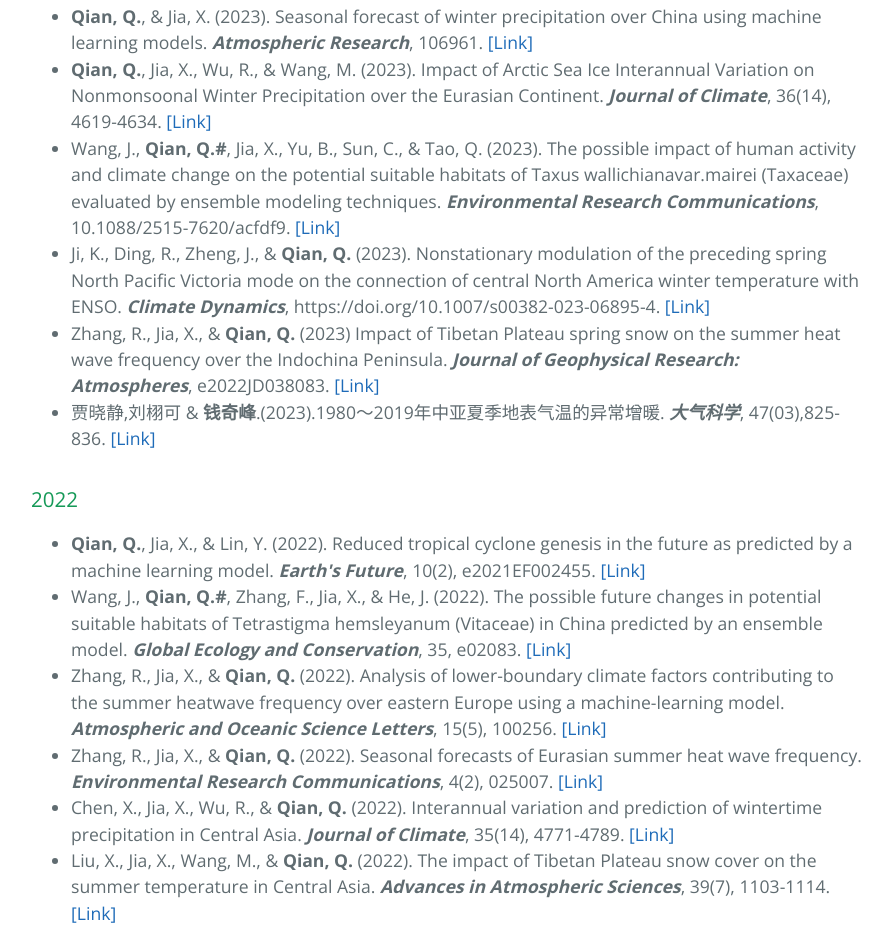
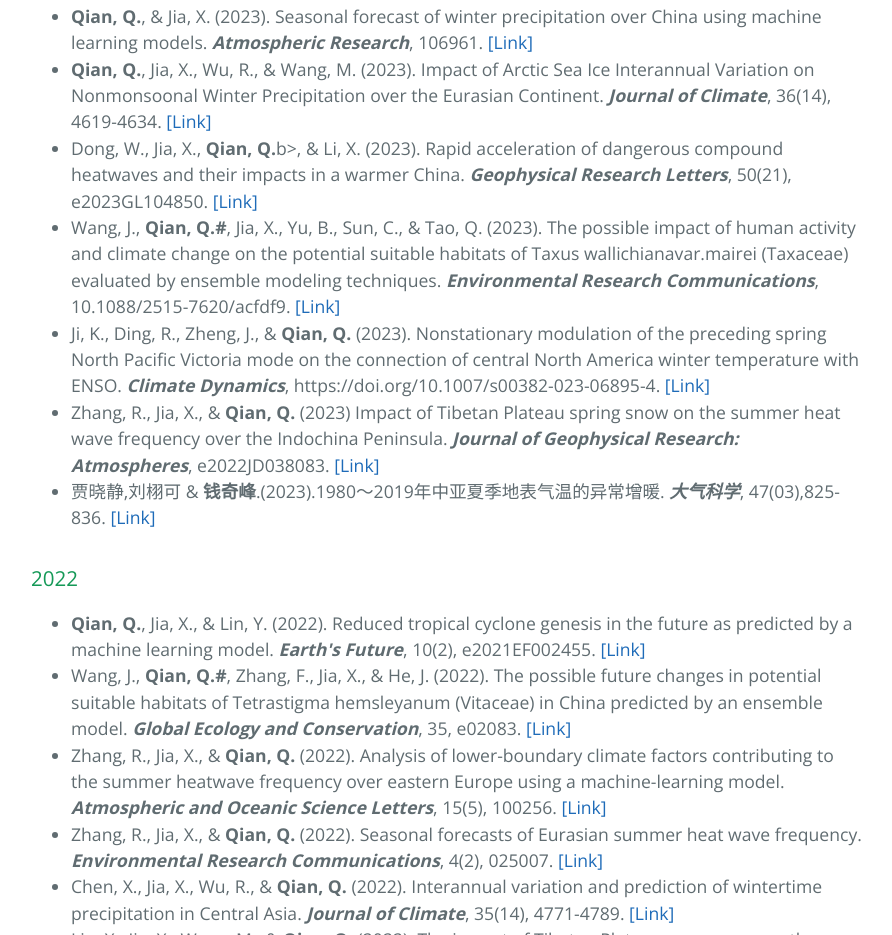
Before and after one commit to QQFRaphael/QQFRaphael.github.io, a website: page index.html in a window 1280 px wide. Shown: the part 1336-2271 px from the top of the page, without its empty margins (193-1085 px from the left). Drawn offline with nearby package versions, Linux system fonts and the light colour scheme.

Commit message:
Update index.html

```diff
--- a/index.html
+++ b/index.html
@@ -60,6 +60,7 @@
       <ul class="task-list">
       <li><b>Qian, Q.</b>, & Jia, X. (2023). Seasonal forecast of winter precipitation over China using machine learning models. <b><i>Atmospheric Research</i></b>, 106961. <a href="https://www.sciencedirect.com/science/article/abs/pii/S0169809523003587" target="_blank">[Link]</a></li>
       <li><b>Qian, Q.</b>, Jia, X., Wu, R., & Wang, M. (2023). Impact of Arctic Sea Ice Interannual Variation on Nonmonsoonal Winter Precipitation over the Eurasian Continent. <b><i>Journal of Climate</i></b>, 36(14), 4619-4634. <a href="https://journals.ametsoc.org/view/journals/clim/36/14/JCLI-D-22-0634.1.xml" target="_blank">[Link]</a></li>
+      <li>Dong, W., Jia, X., <b>Qian, Q.</b>b>, & Li, X. (2023). Rapid acceleration of dangerous compound heatwaves and their impacts in a warmer China. <b><i>Geophysical Research Letters</i></b>, 50(21), e2023GL104850. <a href="https://agupubs.onlinelibrary.wiley.com/doi/full/10.1029/2023GL104850" target="_blank">[Link]</a></li>
       <li>Wang, J., <b>Qian, Q.#</b>, Jia, X., Yu, B., Sun, C., & Tao, Q. (2023). The possible impact of human activity and climate change on the potential suitable habitats of Taxus wallichianavar.mairei (Taxaceae) evaluated by ensemble modeling techniques. <b><i>Environmental Research Communications</b></i>, 10.1088/2515-7620/acfdf9. <a href="https://iopscience.iop.org/article/10.1088/2515-7620/acfdf9" target="_blank">[Link]</a></li>
       <li>Ji, K., Ding, R., Zheng, J., & <b>Qian, Q.</b> (2023). Nonstationary modulation of the preceding spring North Pacific Victoria mode on the connection of central North America winter temperature with ENSO. <b><i>Climate Dynamics</b></i>, https://doi.org/10.1007/s00382-023-06895-4. <a href="https://link.springer.com/article/10.1007/s00382-023-06895-4" target="_blank">[Link]</a></li>
       <li>Zhang, R., Jia, X., & <b>Qian, Q.</b> (2023) Impact of Tibetan Plateau spring snow on the summer heat wave frequency over the Indochina Peninsula. <b><i>Journal of Geophysical Research: Atmospheres</b></i>, e2022JD038083. <a href="https://agupubs.onlinelibrary.wiley.com/doi/abs/10.1029/2022JD038083" target="_blank">[Link]</a></li>
```
